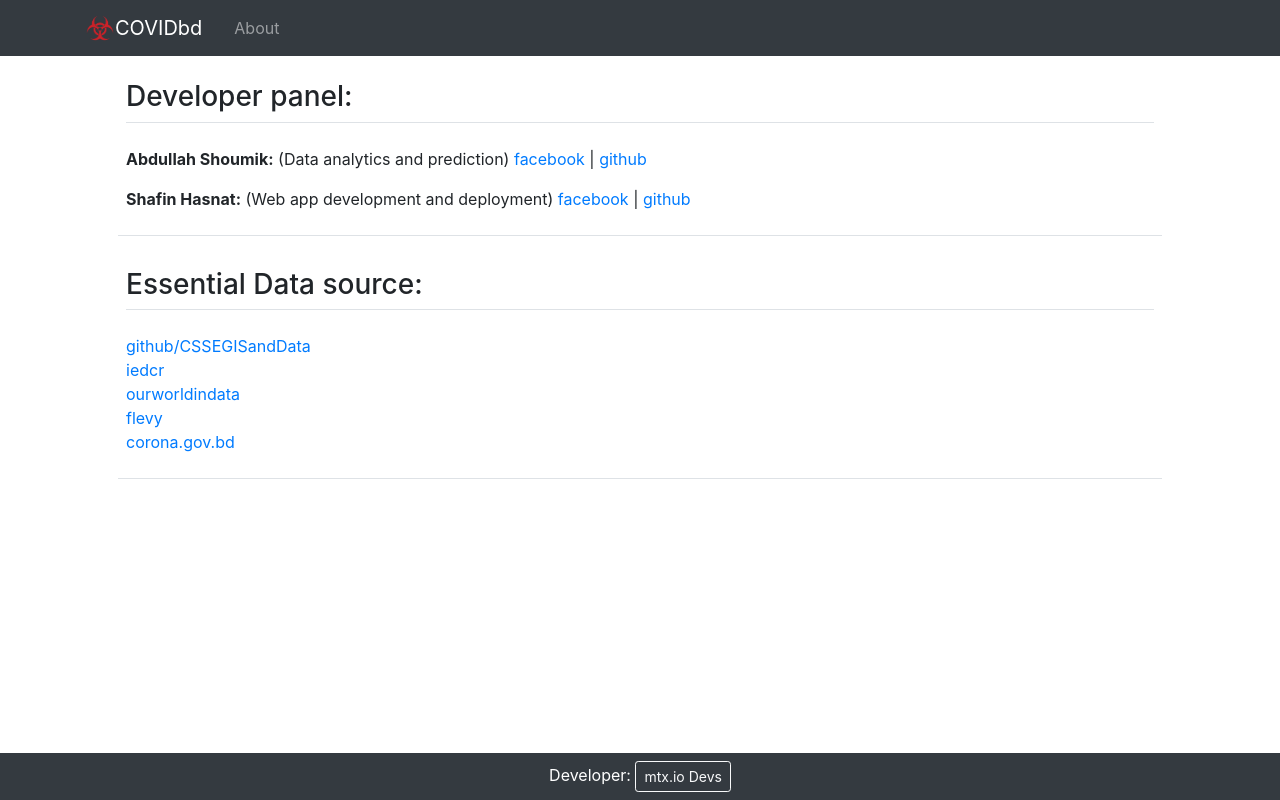
After one commit to shafinhasnat/Django-based-covid-info-BD, a Django app: page /about/ in a window 1280 px wide. The commit adds this page. Run offline with Django 3.2, Linux system fonts and the light colour scheme; some libraries are stand-ins or nearby versions.

Commit message:
Logo and stuff

```diff
--- /dev/null
+++ b/covidPr_app/templates/about.html
@@ -0,0 +1,35 @@
+{% extends 'base.html' %}
+{% load static %}
+{% block content %}
+<div class="border-bottom mb-4 p-2">
+  <div  class="border-bottom mb-4">
+    <h3>
+      Developer panel:
+    </h3>
+  </div>
+  <p>
+    <b>Abdullah Shoumik:</b> (Data analytics and prediction) <a href="https://www.facebook.com/shafin.hasnat">facebook</a> | <a href="https://github.com/abd-shoumik">github</a>
+  </p>
+  <p>
+    <b>Shafin Hasnat:</b> (Web app development and deployment) <a href="https://www.facebook.com/ashoumik1">facebook</a> | <a href="https://github.com/shafinhasnat">github</a>
+  </p>
+
+</div>
+
+
+<div class="border-bottom mb-4 p-2">
+  <div  class="border-bottom mb-4">
+    <h3>
+      Essential Data source:
+    </h3>
+  </div>
+  <p>
+  	<a href="https://github.com/CSSEGISandData/COVID-19">github/CSSEGISandData</a><br>
+  	<a href="https://www.iedcr.gov.bd/">iedcr</a><br>
+  	<a href="https://ourworldindata.org/coronavirus">ourworldindata</a><br>
+  	<a href="https://https//flevy.com/coronavirus/bangladesh">flevy</a><br>
+  	<a href="http://corona.gov.bd/">corona.gov.bd</a><br>
+  </p>
+
+</div>
+{% endblock %}
--- a/covidPr_app/templates/base.html
+++ b/covidPr_app/templates/base.html
@@ -113,18 +113,20 @@
 
   </style>
 	<title>COVIDbd | {{ title }}</title>
+  <link rel="icon" href="{% static 'icon.ico' %}" type="image/icon type">
 </head>
 <body>
 	<header class='site-header'>
       <nav class="navbar navbar-expand-sm bg-dark navbar-dark fixed-top">
         <div class="container">
+          <img class='title-img' src="{% static 'logo.png' %}">
           <a class="navbar-brand mr-4" href="{% url 'home' %}">COVIDbd</a>
           <button class="navbar-toggler" type="button" data-toggle="collapse" data-target="#navbarToggle" aria-controls="navbarToggle" aria-expanded="false" aria-label="Toggle navigation">
             <span class="navbar-toggler-icon"></span>
           </button>
           <div class="collapse navbar-collapse" id="navbarToggle">
             <div class="navbar-nav mr-auto">
-              <a class="nav-item nav-link" href="#">About</a>
+              <a class="nav-item nav-link" href="{% url 'about' %}">About</a>
             </div>
           </div>
         </div>
@@ -147,10 +149,10 @@ function myFunction() {
       <div class="popup btn btn-outline-light btn-sm" onclick="myFunction()">mtx.io Devs
         <span class="popuptext" id="myPopup">
           <div class="border border-light rounded-lg p-2 mb-2 ml-1 mr-1">
-            Data:<br> <a href="#" class="btn btn-outline-light btn-sm">Abdullah Shoumik</a>
+            Data:<br> <a href="https://www.facebook.com/ashoumik1" class="btn btn-outline-light btn-sm">Abdullah Shoumik</a>
           </div>
           <div class="border border-light rounded-lg p-2  mb-1 ml-1 mr-1">
-            Web:<br> <a href="#" class="btn btn-outline-light btn-sm">Shafin Hasnat</a>
+            Web:<br> <a href="https://www.facebook.com/shafin.hasnat" class="btn btn-outline-light btn-sm">Shafin Hasnat</a>
           </div>
         </span>
       </div>
--- a/covidPr_app/urls.py
+++ b/covidPr_app/urls.py
@@ -3,5 +3,6 @@ from . import views
 
 urlpatterns = [
 	path('', views.home, name='home'),
-	path('details/', views.details, name='details')
+	path('details/', views.details, name='details'),
+	path('about/', views.about, name='about')
 ]
--- a/covidPr_app/views.py
+++ b/covidPr_app/views.py
@@ -23,3 +23,7 @@ def details(request):
 	title = 'Detailed data in Bandladesh'
 	data = CovidData.objects.all()
 	return render(request, 'details.html', {'title': title, 'data': data})
+
+def about(request):
+	title = 'About'
+	return render(request, 'about.html', {'title': title})
```
Also changed, not shown: covidPr_app/static/icon.ico (added), covidPr_app/static/logo.png (added), 1 other file.
